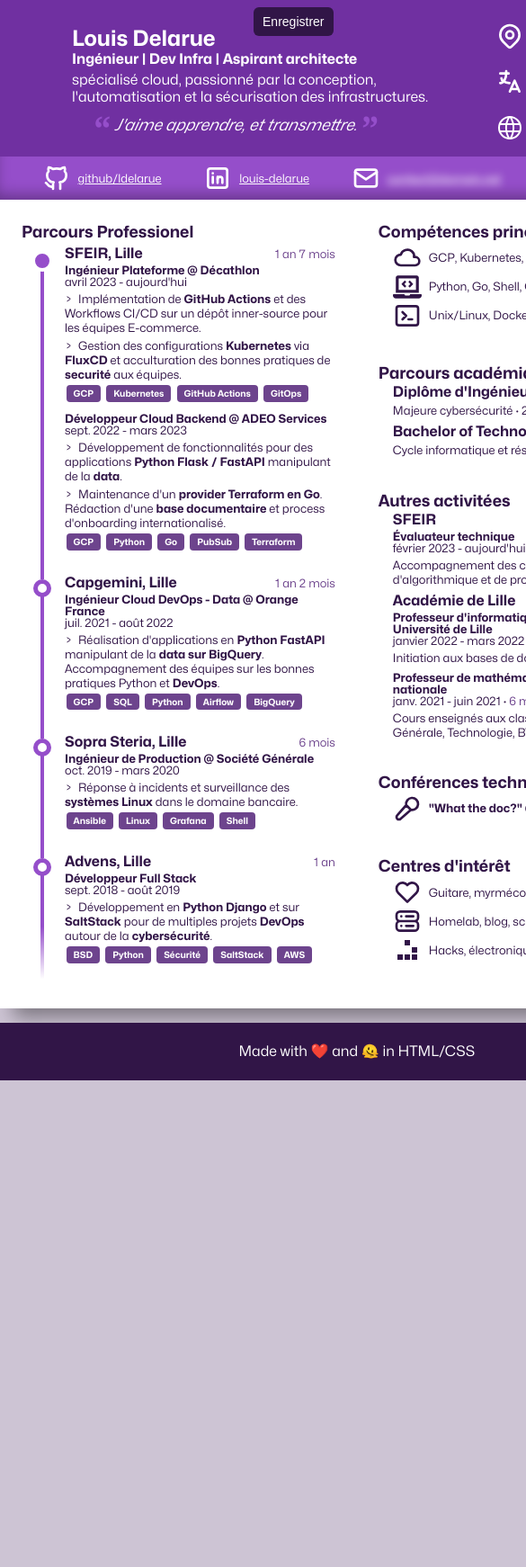
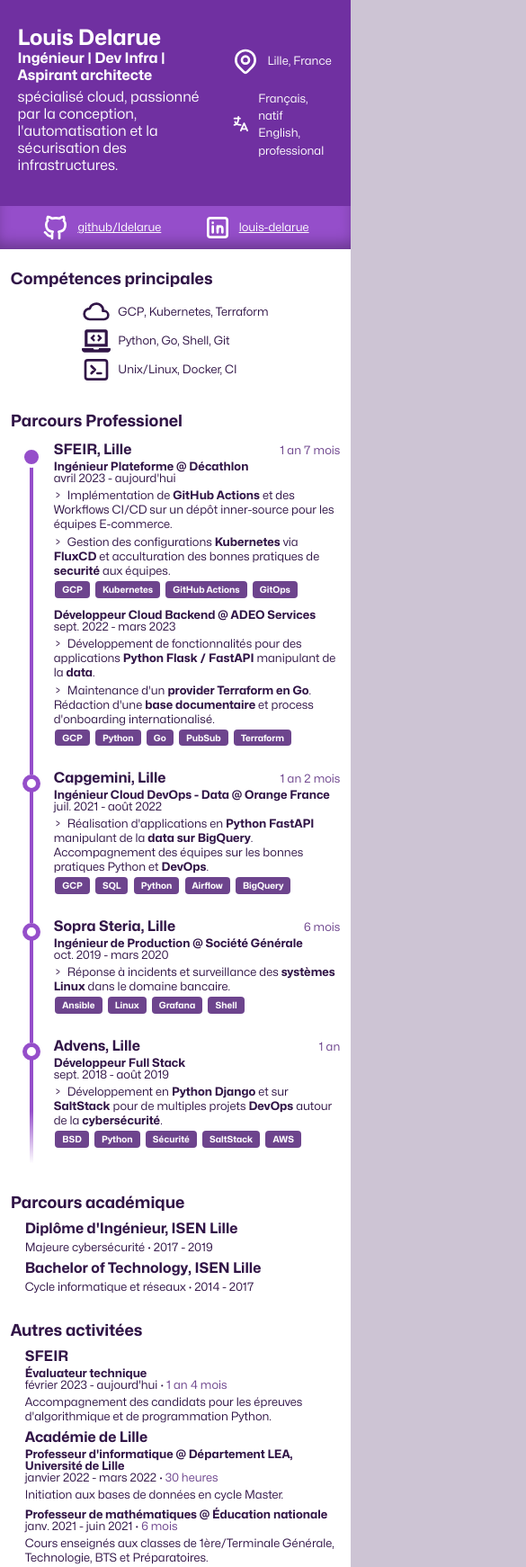
Before and after one commit to ldelarue/website, a website built with Parcel: page index.html in a window 390 px wide. Shown: the top 1742 px of the page at 90% size, 585 px wide, since content can reach past the window. Before the commit the page ends 1201 px from the top, so only its background shows below. Built offline with nearby package versions, Linux system fonts and the light colour scheme.

Commit message:
feat: Responsive page for mobile screens (#6)

```diff
--- a/body.css
+++ b/body.css
@@ -91,24 +91,3 @@
     margin: 0 !important;
   }
 }
-
-@media (max-width: 210mm) {
-
-  html,
-  body {
-    width: fit-content;
-  }
-
-  body>aside {
-    position: fixed;
-  }
-
-  body>aside>button {
-    padding: 8px 10px;
-    border-radius: 6px;
-  }
-
-  footer {
-    width: 100%;
-  }
-}
--- a/cv.css
+++ b/cv.css
@@ -15,8 +15,10 @@
   margin: auto auto;
 
   display: grid;
-  grid-template-columns: 1fr 1fr 1fr 1fr 1fr 1fr;
-  grid-template-rows: auto auto auto auto auto auto auto 20px;
+  grid-template-columns: repeat(6, 1fr);
+  /* grid-template-rows: auto auto auto auto auto auto auto 20px; */
+  /* grid-template-rows: repeat(auto-fill, 1fr); */
+  grid-template-rows: repeat(7, auto);
 
   font-weight: normal;
   font-size: small;
@@ -170,12 +172,6 @@
   grid-row: 2;
 }
 
-#section-about {
-  grid-column: 1 / 4;
-  grid-row: 3;
-  display: none;
-}
-
 #section-skills {
   grid-column: 4 / 8;
   grid-row: 3;
@@ -258,8 +254,7 @@
 }
 
 .timeline-fig>li:last-of-type::after {
-  background:
-    repeating-linear-gradient(180deg,
+  background: repeating-linear-gradient(180deg,
       var(--light-color),
       var(--light-color) 50%,
       transparent 90%,
--- a/index.css
+++ b/index.css
@@ -1,3 +1,4 @@
 @import url('./reset.css');
 @import url('./body.css');
 @import url('./cv.css');
+@import url('./mobile.css');
--- a/index.html
+++ b/index.html
@@ -4,7 +4,7 @@
 <head>
   <title>Louis Delarue</title>
   <meta name="description" content="Resume">
-  <meta name="viewport" content="width=device-width, initial-scale=1" />
+  <meta name="viewport" content="width=device-width, initial-scale=1">
   <meta name="robots" content="noindex">
   <link rel="stylesheet" href="./index.css">
 </head>
--- /dev/null
+++ b/mobile.css
@@ -0,0 +1,132 @@
+@media (max-width: 210mm) {
+
+  html,
+  body {
+    width: fit-content;
+  }
+
+  body>aside {
+    position: fixed;
+    top: auto;
+    bottom: 0;
+  }
+
+  body>aside button {
+    box-shadow: 0px 0px 6px 2px #954eca6e;
+    right: 2rem;
+    bottom: 1.5rem;
+
+    /* To be developped */
+    display: none;
+
+  }
+
+  body>aside>button {
+    padding: 8px 10px;
+    border-radius: 6px;
+  }
+
+  footer {
+    width: 100%;
+  }
+
+  main {
+    width: fit-content;
+    height: fit-content;
+    grid-template-columns: 1fr;
+    grid-template-rows: repeat(15, auto);
+    padding-bottom: 2rem;
+  }
+
+  main::after {
+    display: none;
+  }
+
+  header {
+    grid-column: 1;
+    grid-row: 1;
+
+    padding: 2rem 5vw;
+    gap: 1rem;
+
+  }
+
+  header>hgroup {
+    width: auto
+  }
+
+  header>aside>ul :has( a) {
+    display: none;
+  }
+
+  #contacts {
+    grid-column: 1;
+    grid-row: 2;
+
+    margin-bottom: 0.5rem;
+  }
+
+  #contacts>ul :has( .blurred) {
+    display: none;
+  }
+
+  section {
+    padding: 1rem 3vw;
+  }
+
+  #section-skills {
+    grid-column: 1;
+    grid-row: 3;
+  }
+
+
+  #section-pro {
+    grid-column: 1;
+    grid-row: 5;
+  }
+
+  #section-mantra {
+    grid-column: 1;
+    grid-row: 6;
+  }
+
+  #section-edu {
+    grid-column: 1;
+    grid-row: 7;
+  }
+
+  #section-activities {
+    grid-column: 1;
+    grid-row: 8;
+  }
+
+  #section-talks {
+    grid-column: 1;
+    grid-row: 9;
+  }
+
+  #section-interests {
+    grid-column: 1;
+    grid-row: 10;
+  }
+
+  footer {
+    width: 100vw;
+    margin-top: 10%;
+    padding: 1.5rem 0 5rem 0;
+  }
+
+  #section-skills>ul,
+  #section-interests>ul,
+  #section-talks>ol {
+    margin: auto
+  }
+
+  h2 {
+    padding-bottom: 0.5rem;
+  }
+
+  q {
+    display: none;
+  }
+}
```
